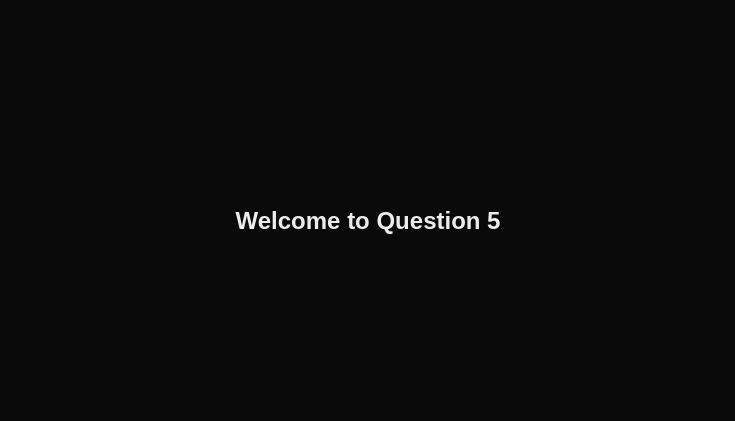
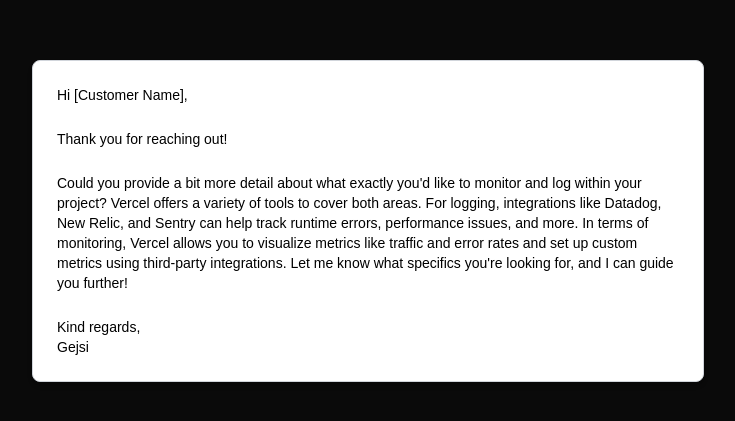
Before and after one commit to SirGejsi/nextjs-boilerplate, a Next.js app: page /questions/question5 in a window 1280 px wide. Shown: the part 179-600 px from the top of the page, without its empty margins (272-1007 px from the left). Built offline with nearby package versions, Linux system fonts and the light colour scheme.

Commit message:
Update page.tsx

```diff
--- a/app/questions/question5/page.tsx
+++ b/app/questions/question5/page.tsx
@@ -1,7 +1,25 @@
-export default function Question5() {
+export default function Email() {
   return (
-    <div className="min-h-screen flex items-center justify-center">
-      <h1 className="text-2xl font-bold">Welcome to Question 5</h1>
+    <div className="min-h-screen flex items-center justify-center p-8">
+      <div className="bg-white border border-gray-300 rounded-lg shadow-md p-6 max-w-2xl">
+        <p className="text-sm text-black">
+          Hi [Customer Name],
+        </p>
+        <br />
+        <p className="text-sm text-black">
+          Thank you for reaching out!
+        </p>
+        <br />
+        <p className="text-sm text-black">
+          Could you provide a bit more detail about what exactly you'd like to monitor and log within your project? Vercel offers a variety of tools to cover both areas. For logging, integrations like Datadog, New Relic, and Sentry can help track runtime errors, performance issues, and more. In terms of monitoring, Vercel allows you to visualize metrics like traffic and error rates and set up custom metrics using third-party integrations. Let me know what specifics you're looking for, and I can guide you further!
+        </p>
+        <br />
+        <p className="text-sm text-black">
+          Kind regards,
+          <br />
+          Gejsi
+        </p>
+      </div>
     </div>
   );
 }
```
